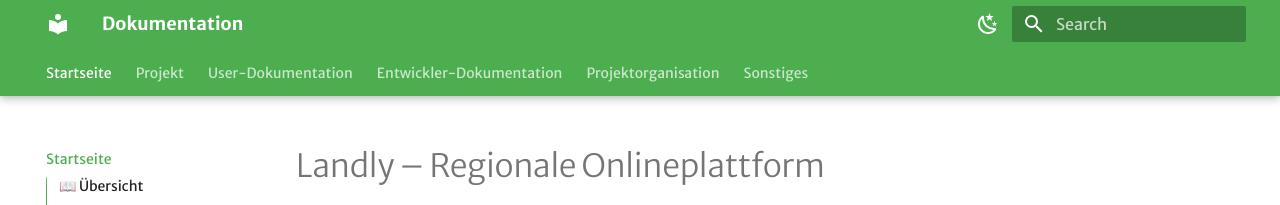
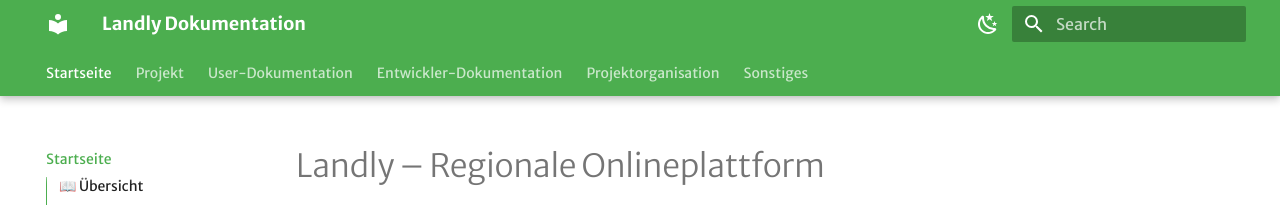
Before and after one commit to Landly-WIV/landly, an MkDocs documentation site: the page built from docs/index.md, in a window 1280 px wide. Shown: the top 205 px of the page. Built offline with MkDocs 1.6.1 and Material for MkDocs 9.7.7, drawn with Linux system fonts in a browser that asks for light colours; some web fonts are replaced.

```diff
--- a/mkdocs.yml
+++ b/mkdocs.yml
@@ -1,5 +1,5 @@
-site_name: Dokumentation
-site_url: https://sitename.example
+site_name: Landly Dokumentation
+site_url: https://jomawau.github.io/landly
 
 theme:
   name: material
```
Also changed, not shown: 1 other file.
